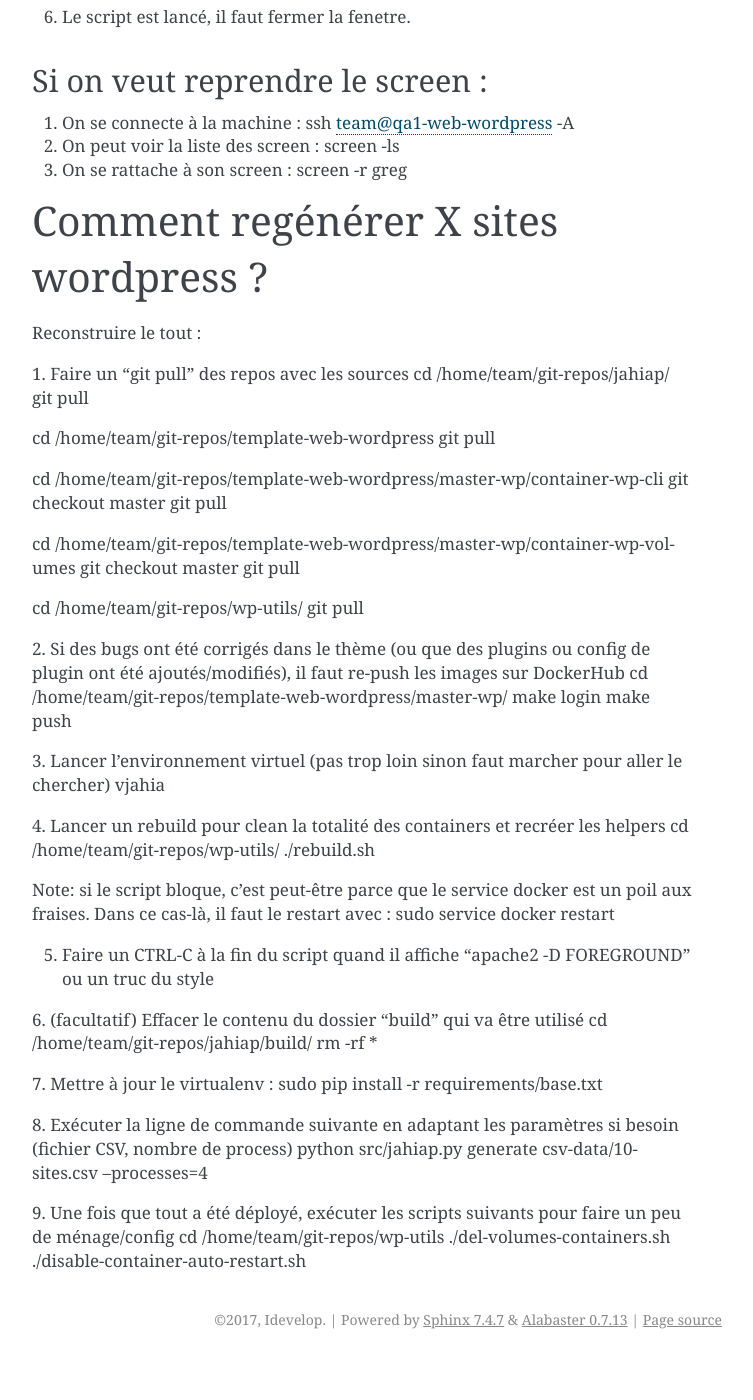
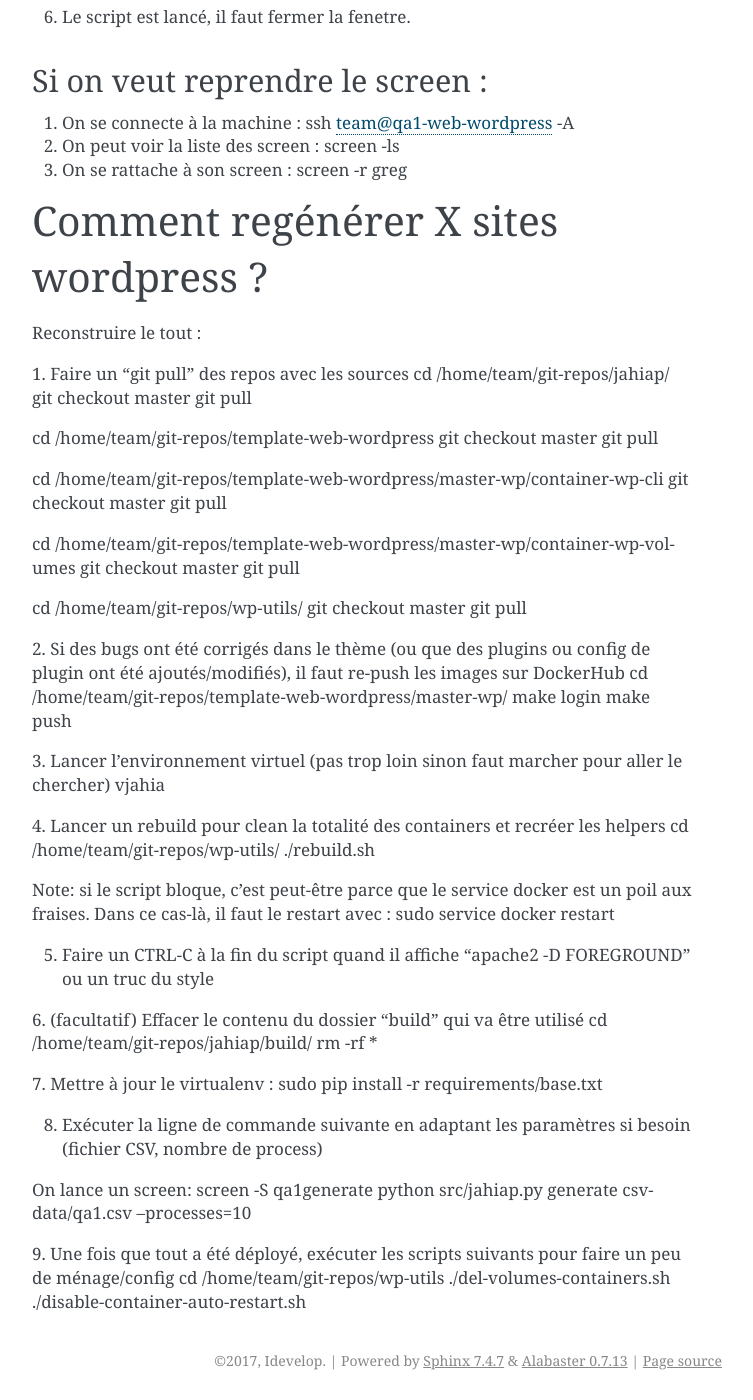
Before and after one commit to epfl-si/jahiap, a Sphinx documentation site: the page built from docs/HOW_TO.rst, in a window 1280 px wide and 1400 px high, scrolled down 705 px. Shown: the whole window, without its empty margins (388-1141 px from the left). Built offline with Sphinx 7.4.7, drawn with Linux system fonts in a browser that asks for light colours; before the commit the page ends 2064 px from its top, so only the background shows below that.

Commit message:
docs/HOW_TO.rst

```diff
--- a/docs/HOW_TO.rst
+++ b/docs/HOW_TO.rst
@@ -48,9 +48,11 @@ Reconstruire le tout :
 
 1. Faire un "git pull" des repos avec les sources
 cd /home/team/git-repos/jahiap/
+git checkout master
 git pull
 
 cd /home/team/git-repos/template-web-wordpress
+git checkout master
 git pull
 
 cd /home/team/git-repos/template-web-wordpress/master-wp/container-wp-cli
@@ -62,6 +64,7 @@ git checkout master
 git pull
 
 cd /home/team/git-repos/wp-utils/
+git checkout master
 git pull
 
 
@@ -95,7 +98,9 @@ sudo pip install -r requirements/base.txt
 
 
 8. Exécuter la ligne de commande suivante en adaptant les paramètres si besoin (fichier CSV, nombre de process)
-python src/jahiap.py generate csv-data/10-sites.csv --processes=4
+
+On lance un screen: screen -S qa1generate
+python src/jahiap.py generate csv-data/qa1.csv --processes=10
 
 
 9. Une fois que tout a été déployé, exécuter les scripts suivants pour faire un peu de ménage/config
```
